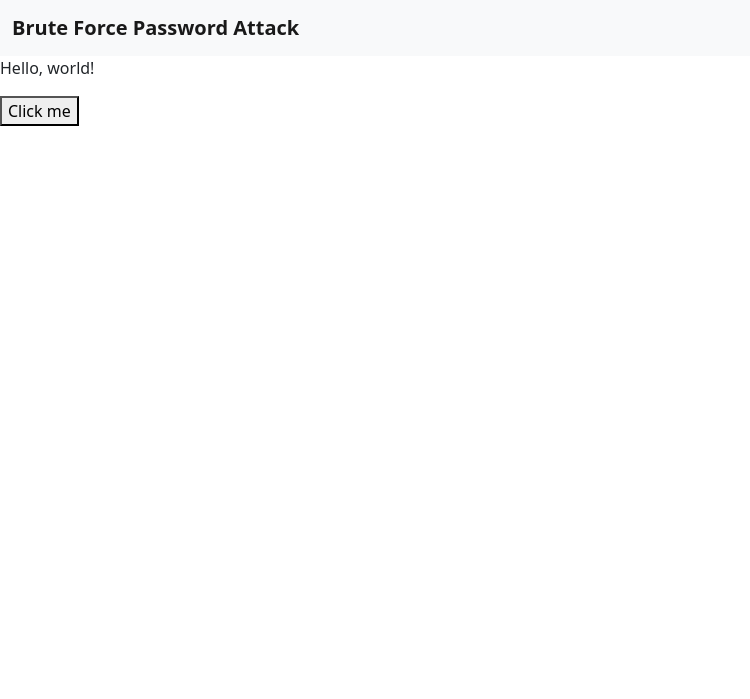
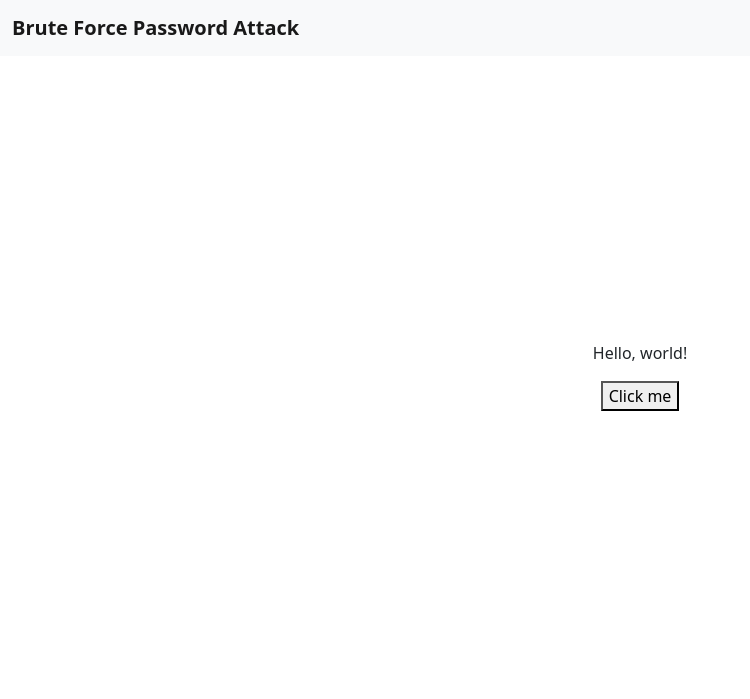
Before and after one commit to richardnorman/cpsc530-project, a plain HTML site: page index.html in a window 1280 px wide. Shown: the whole page, without its empty margins (0-750 px from the left). Drawn offline with nearby package versions, Linux system fonts and the light colour scheme.

Commit message:
Initial UI formatting

```diff
--- a/index.css
+++ b/index.css
@@ -1,3 +1,11 @@
-p
-{
+html, body {
+    height: 100%;
 }
+
+#content {
+    display: flex;
+    flex-direction: column;
+    align-items: center;
+    justify-content: center;
+    height: 80%;
+}
--- a/index.html
+++ b/index.html
@@ -10,8 +10,10 @@
               <a class="navbar-brand" href="#"><b>Brute Force Password Attack</b></a>
             </div>
           </nav>
-        <p>Hello, world!</p>
-        <button onclick="hash1()">Click me</button>
+          <div id="content">
+            <p>Hello, world!</p>
+            <button onclick="hash1()">Click me</button>
+          </div>
         <script>
             function hash3() {
                 alert("hi")
```
